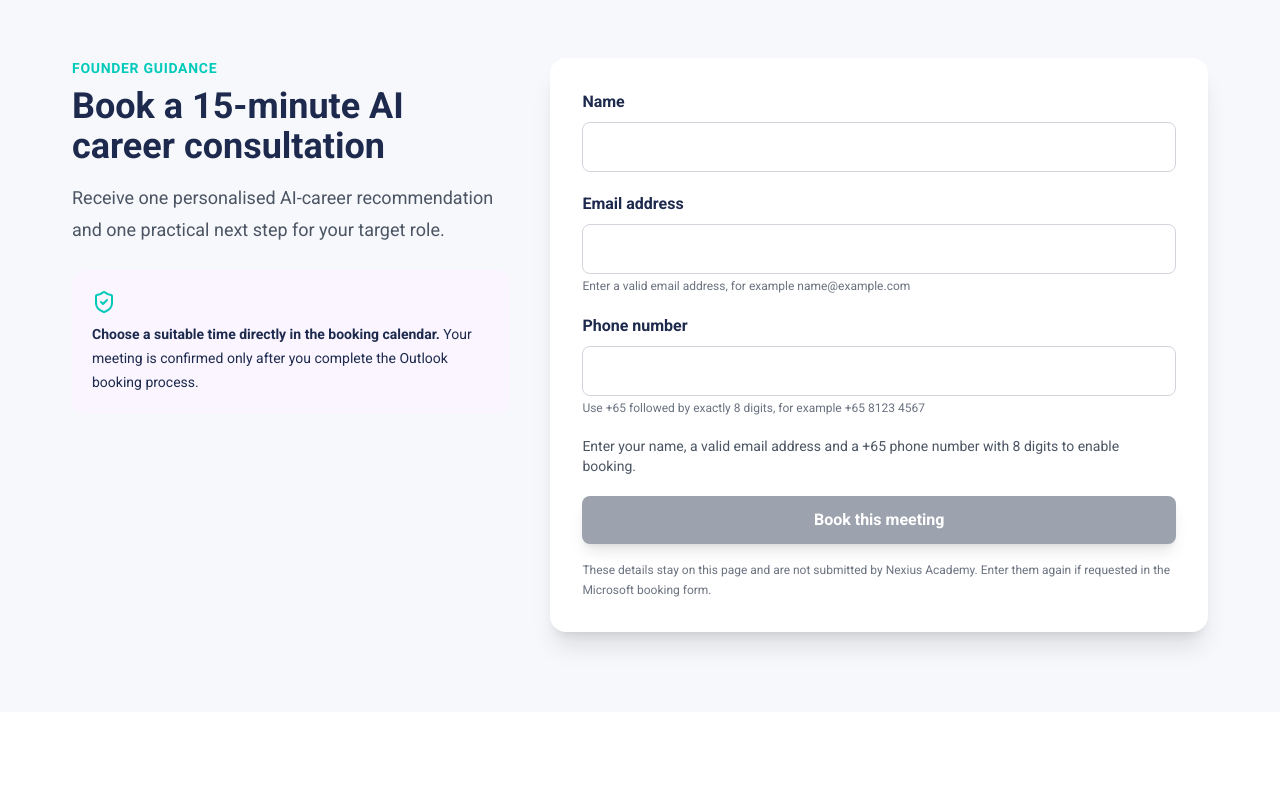
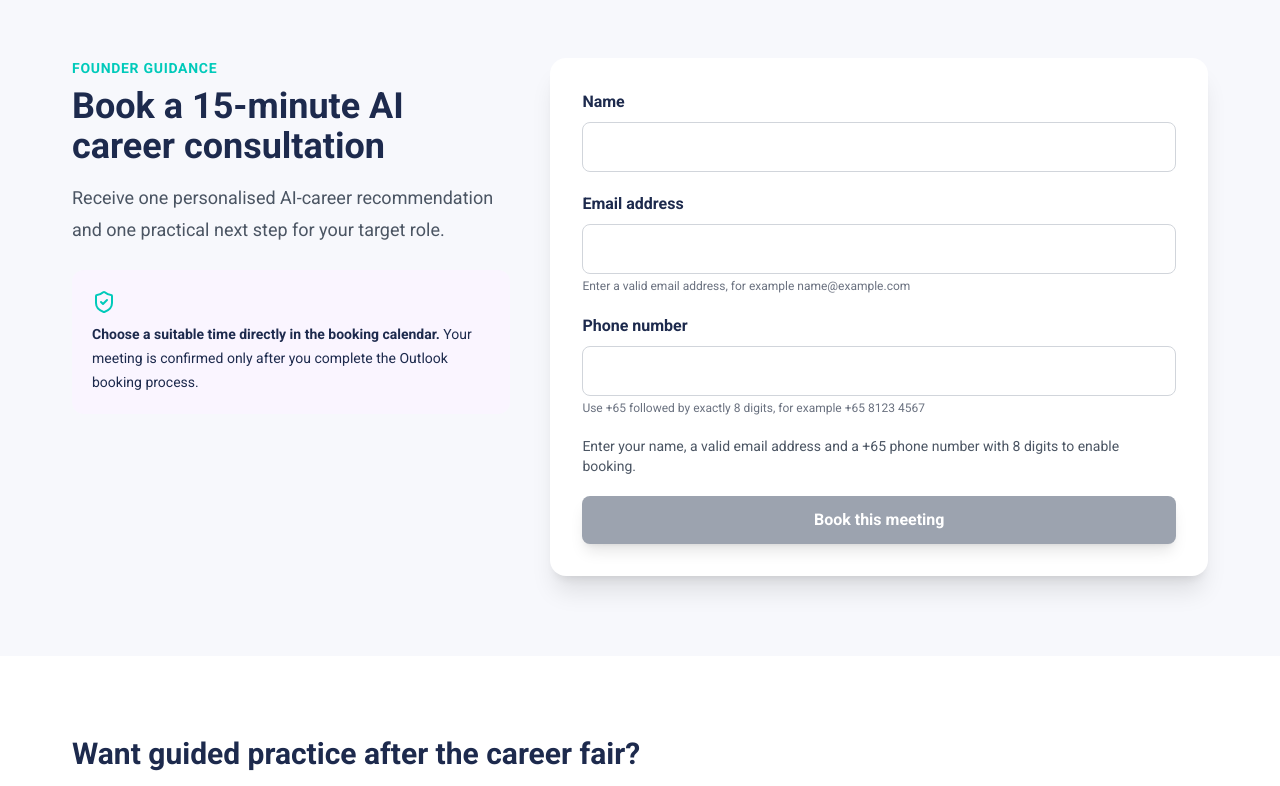
Before and after one commit to nexiuslabs/nexiusacademyskillsfuture, a React (Vite) app: page /ai-career in a window 1280 px wide. Shown: the part 1762-2548 px from the top of the page. Built offline with nearby package versions, Linux system fonts and the light colour scheme.

Commit message:
feat: capture AI consultation leads

```diff
--- a/pages/AICareerFairPage.tsx
+++ b/pages/AICareerFairPage.tsx
@@ -5,6 +5,8 @@ import Footer from "../components/home/Footer";
 import SEO from "../components/SEO";
 import WorkplaceGapTest from "../components/career/WorkplaceGapTest";
 import { trackEvent } from "../services/analytics";
+import { submitLeadCapture } from "../services/leadCaptureService";
+import { getVisitorContext } from "../services/visitorSession";
 
 const capabilities = [
   "Problem framing",
@@ -24,10 +26,38 @@ const AICareerFairPage: React.FC = () => {
   const [bookingName, setBookingName] = useState("");
   const [bookingEmail, setBookingEmail] = useState("");
   const [bookingPhone, setBookingPhone] = useState("");
+  const [bookingBusy, setBookingBusy] = useState(false);
+  const [bookingSaved, setBookingSaved] = useState(false);
+  const [bookingError, setBookingError] = useState("");
   const bookingReady =
     bookingName.trim().length >= 2 &&
     validEmail(bookingEmail) &&
     validPhone(bookingPhone);
+  const submitBookingLead = async (event: React.FormEvent) => {
+    event.preventDefault();
+    if (!bookingReady || bookingBusy) return;
+    if (bookingSaved) { window.location.assign(bookingUrl); return; }
+    setBookingBusy(true);
+    setBookingError("");
+    try {
+      const context = getVisitorContext();
+      await submitLeadCapture({
+        fullName: bookingName.trim(), email: bookingEmail.trim().toLowerCase(), phone: bookingPhone.replace(/[\s().-]/g, ""),
+        role: "Not provided", companyName: "", departmentOrDesignation: "", leadFlow: "advisory_call", ageBand: "not_provided",
+        preferredIntake: "15-minute AI career consultation", cohortCode: "not_applicable", courseSlug: "ai-career", intent: "advisory_call",
+        payerType: "self", sponsorContactName: "", sponsorContactEmail: "", sponsorStatus: "not_applicable",
+        sourceTag: "ai-career-consultation", pagePath: "/ai-career/", visitorId: context?.visitorId, sessionId: context?.sessionId,
+        landingPath: context?.landingPath, referrer: context?.referrer, leadSource: context?.leadSource || "ai-career-consultation",
+        utmSource: context?.utmSource, utmMedium: context?.utmMedium, utmCampaign: context?.utmCampaign, utmContent: context?.utmContent,
+        deviceType: context?.deviceType,
+      });
+      setBookingSaved(true);
+      trackEvent("consultation_lead_captured", { campaign: "career_fair_2026", source: "booth_qr" });
+      window.location.assign(bookingUrl);
+    } catch {
+      setBookingError("We could not save your details. Please try again before opening the booking calendar.");
+    } finally { setBookingBusy(false); }
+  };
 
   return (
     <div className="min-h-screen bg-[#f7f8fc] text-gray-800">
@@ -158,7 +188,7 @@ const AICareerFairPage: React.FC = () => {
               </div>
             </div>
             <form
-              onSubmit={(event) => event.preventDefault()}
+              onSubmit={submitBookingLead}
               className="rounded-2xl bg-white p-6 shadow-xl md:p-8"
             >
               <div className="grid gap-5">
@@ -192,30 +222,14 @@ const AICareerFairPage: React.FC = () => {
                   ? "You can now open the booking calendar."
                   : "Enter your name, a valid email address and a +65 phone number with 8 digits to enable booking."}
               </p>
-              <a
-                href={bookingReady ? bookingUrl : undefined}
-                target={bookingReady ? "_blank" : undefined}
-                rel={bookingReady ? "noreferrer" : undefined}
-                aria-disabled={!bookingReady}
-                tabIndex={bookingReady ? 0 : -1}
-                onClick={
-                  bookingReady
-                    ? () =>
-                        trackEvent("consultation_booking_opened", {
-                          campaign: "career_fair_2026",
-                          source: "booth_qr",
-                        })
-                    : (event) => event.preventDefault()
-                }
-                className={`mt-5 inline-flex min-h-12 w-full items-center justify-center rounded-lg px-6 py-3 font-bold text-white shadow-lg ${bookingReady ? "bg-accent hover:bg-accent/90" : "cursor-not-allowed bg-gray-400"}`}
+              {bookingError && <p role="alert" className="mt-4 rounded-lg bg-red-50 p-4 text-sm text-red-800">{bookingError}</p>}
+              <button
+                type="submit"
+                disabled={!bookingReady || bookingBusy}
+                className={`mt-5 inline-flex min-h-12 w-full items-center justify-center rounded-lg px-6 py-3 font-bold text-white shadow-lg ${bookingReady && !bookingBusy ? "bg-accent hover:bg-accent/90" : "cursor-not-allowed bg-gray-400"}`}
               >
-                Book this meeting
-              </a>
-              <p className="mt-4 text-xs leading-5 text-gray-500">
-                These details stay on this page and are not submitted by Nexius
-                Academy. Enter them again if requested in the Microsoft booking
-                form.
-              </p>
+                {bookingBusy ? "Saving details…" : "Book this meeting"}
+              </button>
             </form>
           </div>
         </section>
--- a/services/leadCaptureService.ts
+++ b/services/leadCaptureService.ts
@@ -8,7 +8,7 @@ export interface LeadCapturePayload {
   companyName: string;
   departmentOrDesignation: string;
   leadFlow: 'apply_now' | 'subsidy_fit' | 'advisory_call' | 'checklist_download' | 'company_sponsorship';
-  ageBand: 'below_40' | '40_and_above';
+  ageBand: 'below_40' | '40_and_above' | 'not_provided';
   preferredIntake: string;
   cohortCode: string;
   courseSlug: string;
```
Also changed, not shown: 2 other files (tests, documents, lock files or other folders).
